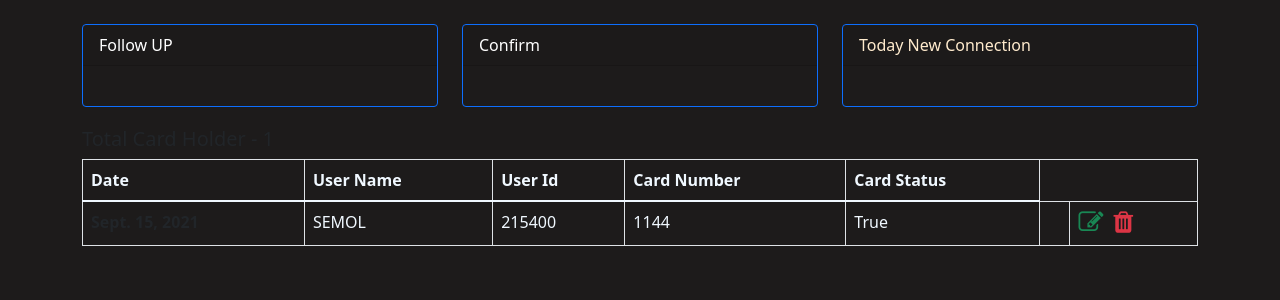
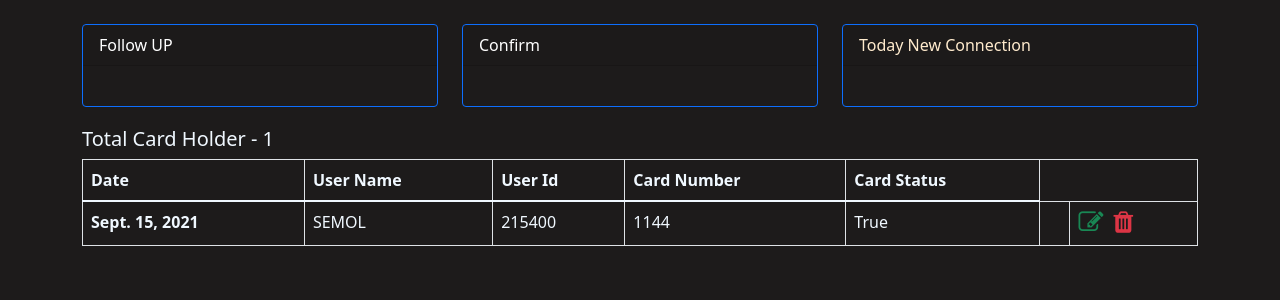
Before and after one commit to Semol2233/pevcard, a Django app: page / in a window 1280 px wide. Shown: the part 56-356 px from the top of the page. Run offline with Django 3.2, Linux system fonts and the light colour scheme; a user stored in the database is signed in; data comes from the database, SQL or seed files in the repository; some libraries are stand-ins or nearby versions.

Commit message:
hddhrkkh

```diff
--- a/templates/pevcad/pevlist.html
+++ b/templates/pevcad/pevlist.html
@@ -275,7 +275,7 @@
 
     </script>
 
-    <h5>Total Card Holder - {{totallist}}</h5>
+    <h5 style="color: aliceblue;">Total Card Holder - {{totallist}}</h5>
     <table class="table table-bordered">
         <thead>
           <tr>
@@ -291,7 +291,7 @@
         <tbody>
             {% for q in router_list %}
             <tr>
-                <th scope="row">{{q.Date}}</th>
+                <th style="color: aliceblue;" scope="row">{{q.Date}}</th>
                 <td style="color: aliceblue;">{{q.user_name}}</td>
                 <td style="color: aliceblue;"> {{q.user_id}}</td>
                 <td style="color: aliceblue;"> {{q.User_Cardnumber}}</td>
```
